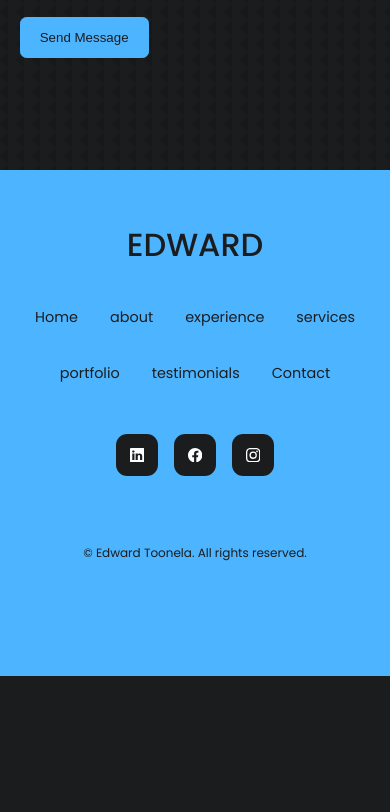
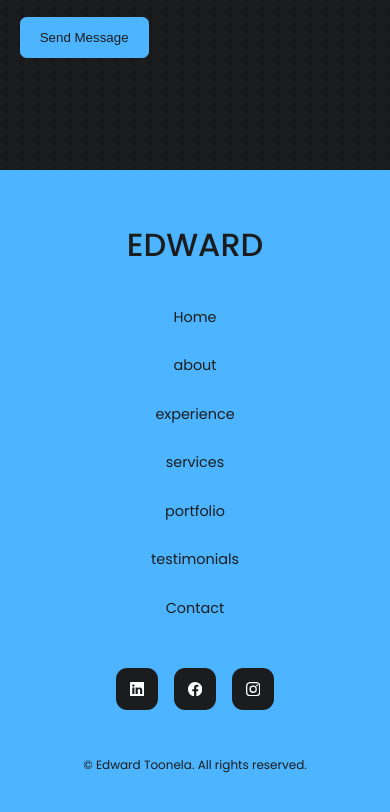
Before and after one commit to Edwardtoonela/react-portfolio-website, a React (Create React App) app: page / in a window 390 px wide. Shown: the part 7516-8328 px from the top of the page. Before the commit the page ends 8192 px from the top, so only its background shows below. Built offline with nearby package versions, Linux system fonts and the light colour scheme.

Commit message:
responsive sm

```diff
--- a/src/components/footer/footer.css
+++ b/src/components/footer/footer.css
@@ -56,4 +56,12 @@ footer a {
 /* ----------- Media queries SM ----------- */
 
 @media screen and (max-width: 600px) {
+  .permalinks {
+    flex-direction: column;
+    gap: 1.5rem;
+  }
+
+  .footer__socials {
+    margin-bottom: 2.6rem;
+  }
 }
```
